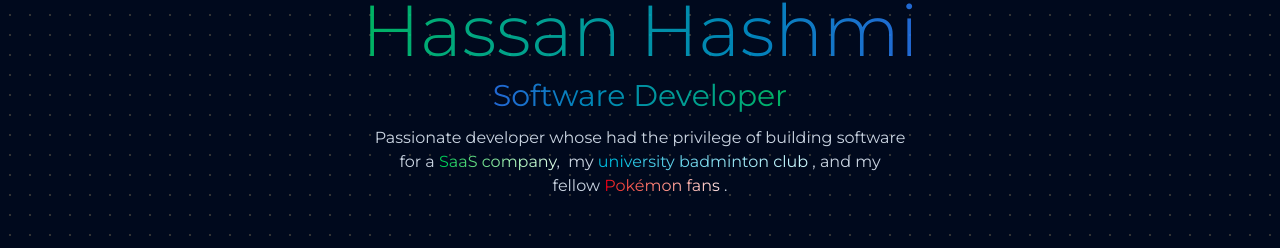
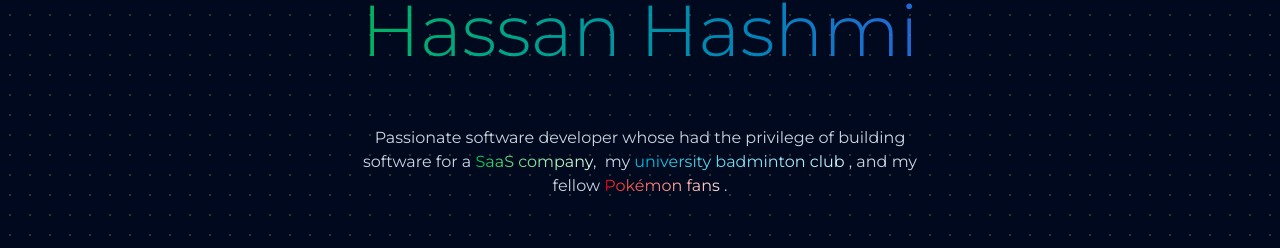
Before and after one commit to KuroMaple/portfolio, a React (Vite) app: page / in a window 1280 px wide. Shown: the part 455-703 px from the top of the page. Built offline with nearby package versions, Linux system fonts and the light colour scheme.

Commit message:
Remove subtitle

```diff
--- a/src/components/About/About.tsx
+++ b/src/components/About/About.tsx
@@ -36,8 +36,10 @@ const About = () => {
           >
             Hassan Hashmi
           </h1>
+          {/* keep the element in the layout but hide its content so the spacing remains */}
           <h3
-            className='bg-gradient-to-r from-blue-500 to-green-400 bg-clip-text text-transparent opacity-80 text-2xl select-none md:text-3xl'
+            className='bg-gradient-to-r from-blue-500 to-green-400 bg-clip-text text-transparent opacity-80 text-2xl select-none md:text-3xl invisible'
+            aria-hidden="true"
           >
             Software Developer
           </h3>
@@ -50,7 +52,7 @@ const About = () => {
             While initially driven by  greed, I quickly became captivated by the process of coding and the ability to bring my most creative and unconventional ideas to life.
           </p> */}
           <p className="md:text-base text-pretty text-sm text-slate-300">
-            Passionate developer whose had the privilege of building software for a&nbsp;
+            Passionate software developer whose had the privilege of building software for a&nbsp;
             <a href="https://www.janacorporation.com"
               className="bg-gradient-to-r hover:from-green-100 hover:to-green-500 text-transparent bg-clip-text from-green-500 to-green-100"
               target="_blank">SaaS company</a>,&nbsp;
--- a/src/components/Projects/Projects.tsx
+++ b/src/components/Projects/Projects.tsx
@@ -20,7 +20,7 @@ const projectsData: Project[] = [
   },
   {
     title: 'PokeView',
-    description: 'A web app to view and search for Pokemon.',
+    description: 'A web app to view and compare your favourite Pokemon.',
     image: pokeball,
     link: 'https://poke-view.netlify.app',
     repo: 'https://github.com/KuroMaple/Poke-View',
@@ -29,7 +29,7 @@ const projectsData: Project[] = [
   },
   {
     title: 'UWBC Web',
-    description: 'A web tool for the University of Waterloo Badminton Club.',
+    description: 'A tool for the University of Waterloo Badminton Club.',
     image: badminton,
     link: 'https://uwbc-web-demo.netlify.app',
     repo: 'https://github.com/KuroMaple/uwbc-web',
```
